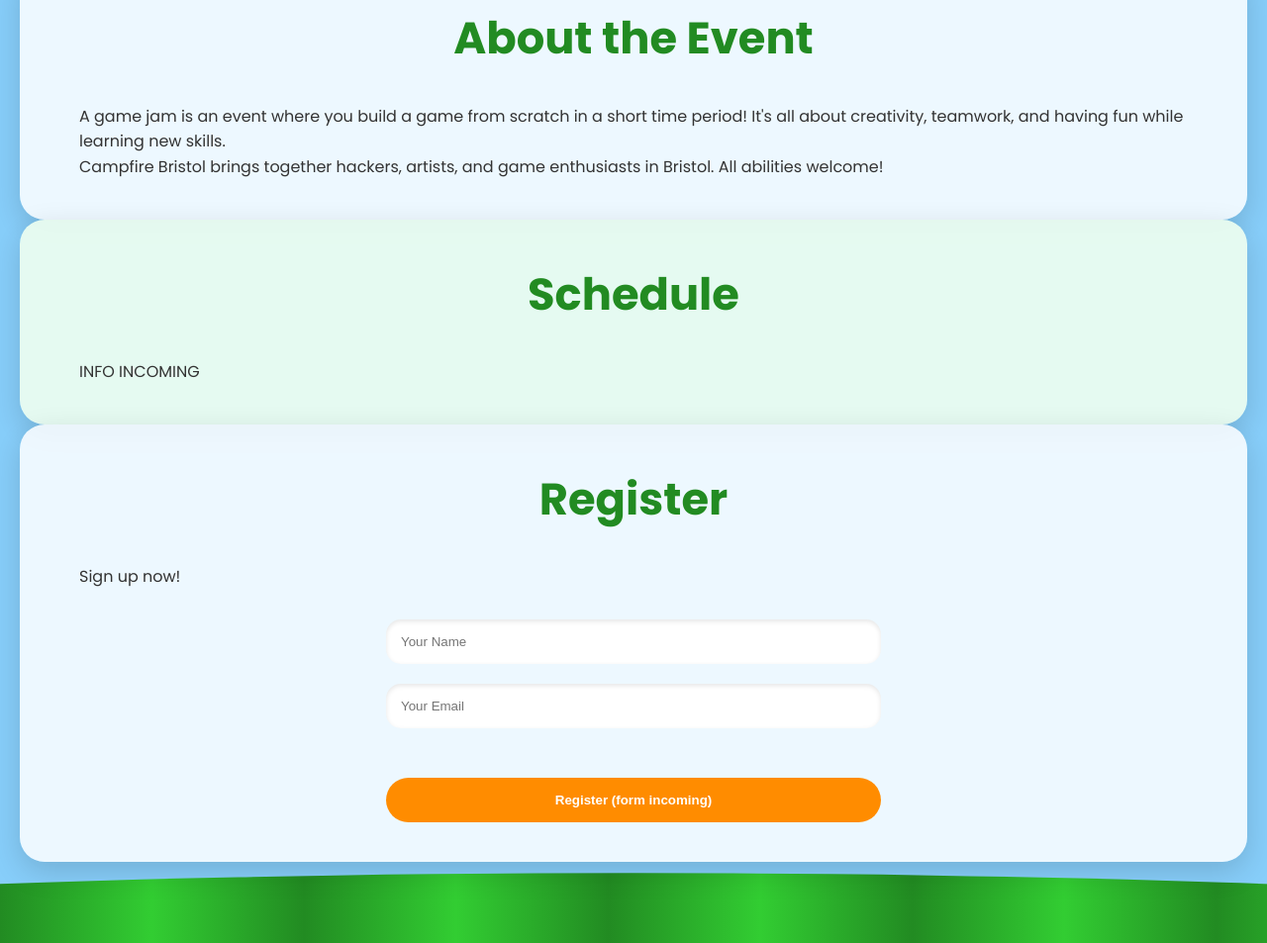
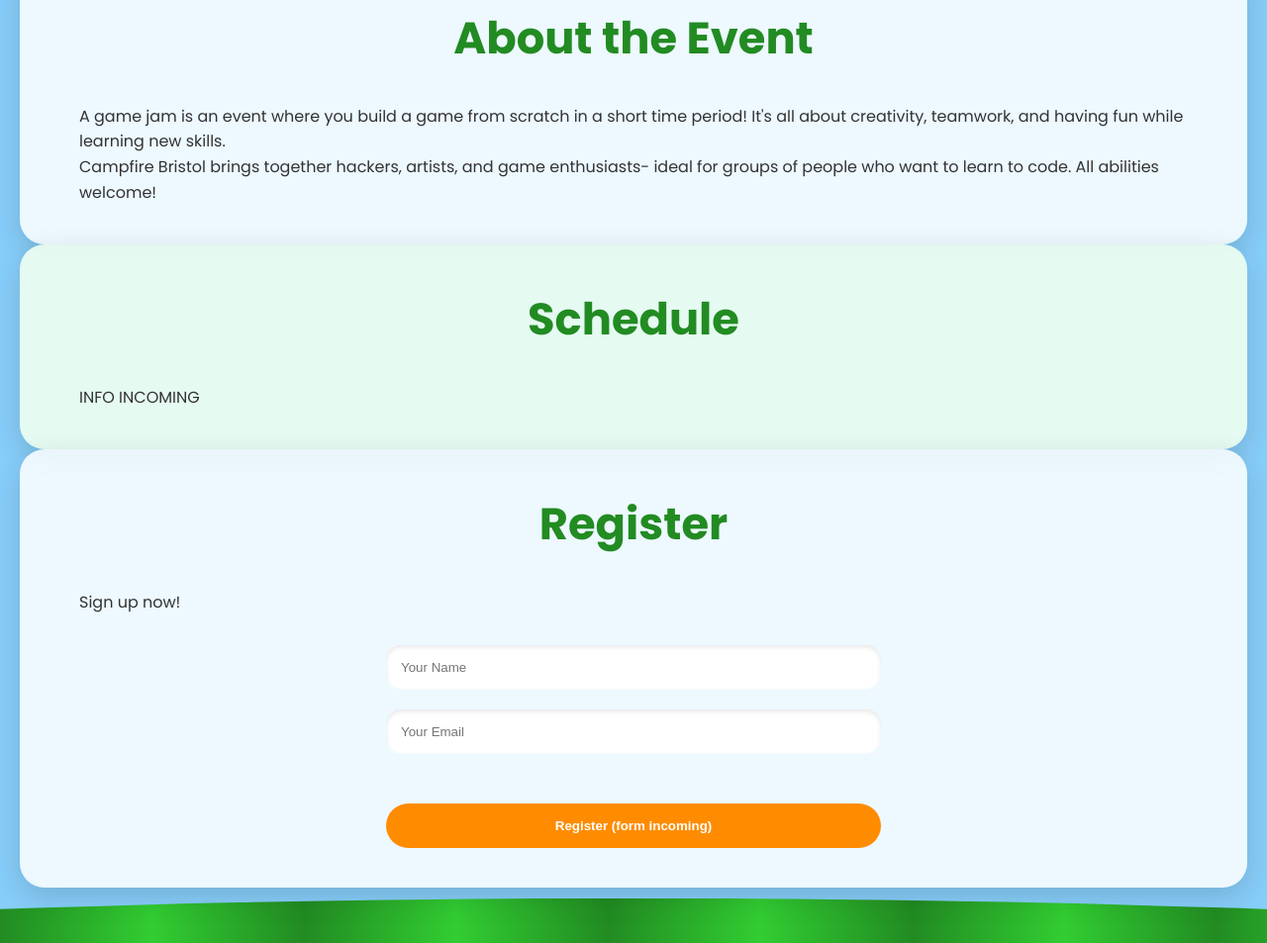
Before and after one commit to kwqfjh/CAMPFIRE-BRISTOL, a plain HTML site: page index.html in a window 1280 px wide. Shown: the part 1362-2315 px from the top of the page at 99% size. Drawn offline with Linux system fonts and the light colour scheme.

Commit message:
Update index.html

```diff
--- a/index.html
+++ b/index.html
@@ -39,7 +39,7 @@
         <div class="container">
             <h2>About the Event</h2>
             <p>A game jam is an event where you build a game from scratch in a short time period! It's all about creativity, teamwork, and having fun while learning new skills.</p>
-            <p>Campfire Bristol brings together hackers, artists, and game enthusiasts in Bristol. All abilities welcome!</p>
+            <p>Campfire Bristol brings together hackers, artists, and game enthusiasts- ideal for groups of people who want to learn to code. All abilities welcome!</p>
         </div>
     </section>
 
```
